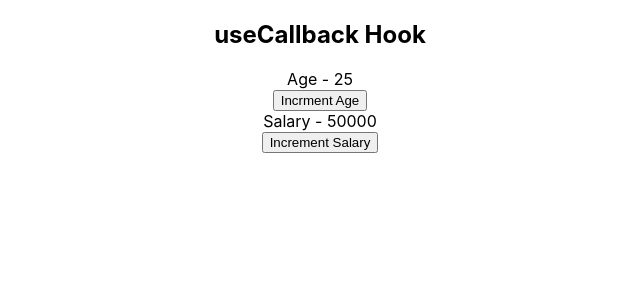
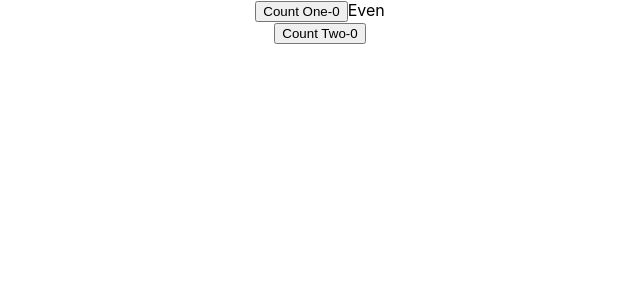
Before and after one commit to singhbraj/Test_app, a React (Create React App) app: page / in a window 1280 px wide. Shown: the top 300 px of the page, without its empty margins (320-960 px from the left). Built offline with nearby package versions, Linux system fonts and the light colour scheme.

Commit message:
useMemo is added

```diff
--- a/src/App.js
+++ b/src/App.js
@@ -8,7 +8,8 @@ import './App.css';
 // import RefsDemo from './components/Refs/RefsDemo';
 // import InputRef from './components/Refs/InputRef'
 // import FRParentInput from './components/Refs/FRParentInput';
-import ParentComponent from './components/CallbackHook/ParentComponent';
+// import ParentComponent from './components/CallbackHook/ParentComponent';
+import ParentOne from './components/optimization/ParentOne';
 
 
 function App() {
@@ -22,7 +23,8 @@ function App() {
     {/* <RefsDemo /> */}
     {/* <InputRef /> */}
     {/* <FRParentInput /> */}
-    <ParentComponent />
+    {/* <ParentComponent /> */}
+    <ParentOne />
     </div>
   );
 }
--- /dev/null
+++ b/src/components/optimization/ChildOne.js
@@ -0,0 +1,12 @@
+// import React,{useMemo} from 'react'
+
+// const ChildOne = useMemo(({count}) => {
+
+//     console.log('Children is render')
+
+//   return (
+//     <div>ChildOne</div>
+//   )
+// })
+
+// export default ChildOne
--- /dev/null
+++ b/src/components/optimization/ParentOne.js
@@ -0,0 +1,39 @@
+import React, { useMemo,useState } from 'react'
+import ChildOne from './ChildOne'
+
+const ParentOne = () => {
+
+    const [counterOne,setCountOne] = useState(0)
+    const [counterTwo,setCountTwo] = useState(0);
+
+
+
+    const incrementOne = () => {
+      setCountOne(counterOne+1)
+    }
+
+    const incrementTwo = () =>{
+      setCountTwo(counterTwo+1)
+    }
+
+    const isEven = useMemo(() =>{
+      let i;
+      while(i<900000000000000) i++;
+      return counterOne%2 === 0
+    },[counterOne])
+
+
+  return (
+    <div>
+    <div>
+    <button onClick={incrementOne}>Count One-{counterOne}</button>
+    <span>{isEven ? 'Even' : 'Odd' } </span>
+    </div>
+    <div>
+    <button onClick={incrementTwo}>Count Two-{counterTwo}</button>
+    </div>
+    </div>
+  )
+}
+
+export default ParentOne
```
